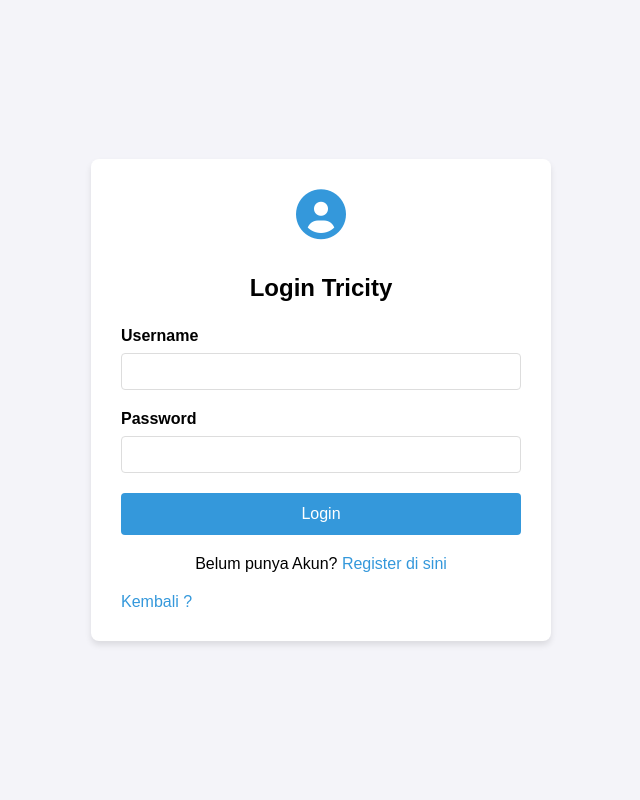
After one commit to Ecenn-cb/MyTricity, a PHP site: page /LoginForm.php in a window 1280 px wide. The commit adds this page. Shown: the whole page, without its empty margins (319-959 px from the left). Run offline with PHP 8.4, Linux system fonts and the light colour scheme.

Commit message:
Penambahan fitur login

```diff
--- /dev/null
+++ b/koneksiDB.php
@@ -0,0 +1,15 @@
+<?php
+$host = "localhost";
+$user = "root"; // ganti jika user Anda berbeda
+$password = ""; // ganti jika password MySQL Anda tidak kosong
+$dbname = "ecommerceku"; // nama database Anda
+
+$conn = new mysqli($host, $user, $password, $dbname);
+
+// Cek koneksi
+if ($conn->connect_error) {
+    die("Koneksi gagal: " . $conn->connect_error);
+}
+
+// echo "Berhasil";
+?>
--- /dev/null
+++ b/loginForm.php
@@ -0,0 +1,168 @@
+<?php
+session_start();
+
+
+include 'koneksiDB.php';
+
+$error = '';
+
+if ($_SERVER["REQUEST_METHOD"] == "POST") {
+    $username = trim($_POST['username']);
+    $password = trim($_POST['password']);
+
+    $query = "SELECT * FROM users WHERE username = ?";
+    $stmt = $conn->prepare($query);
+    $stmt->bind_param("s", $username);
+    $stmt->execute();
+    $result = $stmt->get_result();
+
+    if ($user = $result->fetch_assoc()) {
+        if (password_verify($password, $user['password'])) {
+            // Login sukses
+            $_SESSION['username'] = $user['username'];
+            $_SESSION['role'] = $user['role'];
+            $_SESSION['full_name'] = $user['full_name'];
+            header("Location: index.php");
+            exit();
+        } else {
+            $error = "Password salah.";
+        }
+    } else {
+        $error = "Username tidak ditemukan.";
+    }
+}
+?>
+
+<!DOCTYPE html>
+<html lang="en">
+<head>
+    <meta charset="UTF-8">
+    <meta name="viewport" content="width=device-width, initial-scale=1.0">
+    <title>Login Tricity</title>
+    <link rel="stylesheet" href="https://cdnjs.cloudflare.com/ajax/libs/font-awesome/6.0.0-beta3/css/all.min.css">
+    <style>
+        body {
+            font-family: Arial, sans-serif;
+            background-color: #f4f4f9;
+            display: flex;
+            justify-content: center;
+            align-items: center;
+            height: 100vh;
+            margin: 0;
+        }
+
+        .login-container {
+            background: white;
+            padding: 30px;
+            border-radius: 8px;
+            box-shadow: 0 4px 6px rgba(0, 0, 0, 0.1);
+            width: 100%;
+            max-width: 400px;
+        }
+
+        .login-header {
+            text-align: center;
+            margin-bottom: 25px;
+        }
+
+        .login-header i {
+            font-size: 50px;
+            color: #3498db;
+            margin-bottom: 15px;
+        }
+
+        .form-group {
+            margin-bottom: 20px;
+        }
+
+        .form-group label {
+            display: block;
+            margin-bottom: 8px;
+            font-weight: bold;
+        }
+
+        .form-group input {
+            width: 100%;
+            padding: 10px;
+            border: 1px solid #ddd;
+            border-radius: 4px;
+            box-sizing: border-box;
+        }
+
+        button {
+            background-color: #3498db;
+            color: white;
+            border: none;
+            padding: 12px;
+            width: 100%;
+            border-radius: 4px;
+            cursor: pointer;
+            font-size: 16px;
+            transition: background-color 0.3s;
+        }
+
+        button:hover {
+            background-color: #2980b9;
+        }
+
+        .error-message {
+            color: #e74c3c;
+            text-align: center;
+            margin-bottom: 15px;
+        }
+
+        .login-link{
+            text-align: center;
+            padding-top: 20px;
+        }
+
+        .login-link a{
+            color: #3498db;
+            text-decoration: none;
+        }
+
+        .login-batal{
+            padding-top: 20px;
+        }
+
+        .login-batal a{
+            color: #3498db;
+            text-decoration: none;
+        }
+    </style>
+</head>
+<body>
+    <div class="login-container">
+        <div class="login-header">
+            <i class="fas fa-user-circle"></i>
+            <h2>Login Tricity</h2>
+        </div>
+
+        <?php if (!empty($error)): ?>
+            <div class="error-message"><?php echo $error; ?></div>
+        <?php endif; ?>
+
+        <form action="loginForm.php" method="post">
+            <div class="form-group">
+                <label for="username">Username</label>
+                <input type="text" id="username" name="username" required>
+            </div>
+
+            <div class="form-group">
+                <label for="password">Password</label>
+                <input type="password" id="password" name="password" required>
+            </div>
+
+            <button type="submit">Login</button>
+        </form>
+
+        <div class="login-link">
+            Belum punya Akun? <a href="registerForm.php">Register di sini</a>
+        </div>
+
+        <div class="login-batal">
+            <a href="index.php">Kembali ?</a>
+        </div>
+    </div>
+</body>
+</html>
```
Also changed, not shown: index.php (+23 -6 lines), logout.php (added, +7 -0 lines), profile.php (added, +39 -0 lines), registerForm.php (added, +230 -0 lines), style/style.css (+109 -0 lines).
